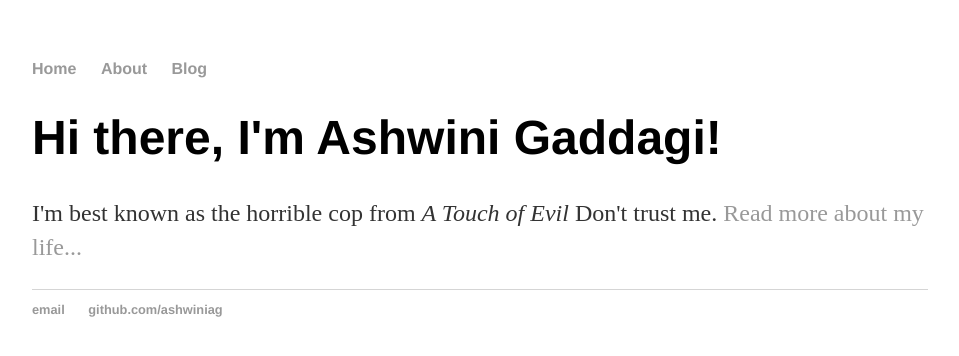
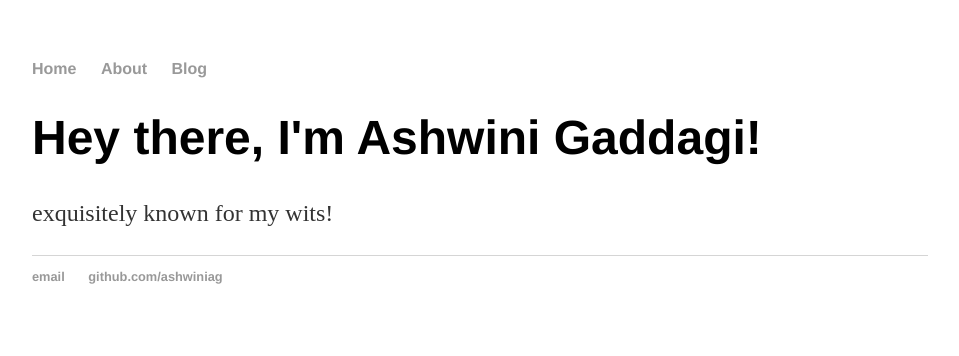
Before and after one commit to ashwiniag/ashwiniag.github.io, a Jekyll site: the page built from index.html, in a window 1280 px wide. Shown: the top 356 px of the page, without its empty margins (160-1119 px from the left). Built offline with Jekyll 4.4.1, drawn with Linux system fonts in a browser that asks for light colours.

Commit message:
Update index.html

```diff
--- a/index.html
+++ b/index.html
@@ -3,6 +3,6 @@ layout: default
 title: Ashwini AG
 ---
 <div class="blurb">
-	<h1>Hi there, I'm Ashwini Gaddagi!</h1>
-	<p>I'm best known as the horrible cop from <em>A Touch of Evil</em> Don't trust me. <a href="/about">Read more about my life...</a></p>
+	<h1>Hey there, I'm Ashwini Gaddagi!</h1>
+	<p>exquisitely known for my wits! </p>
 </div><!-- /.blurb -->
```
